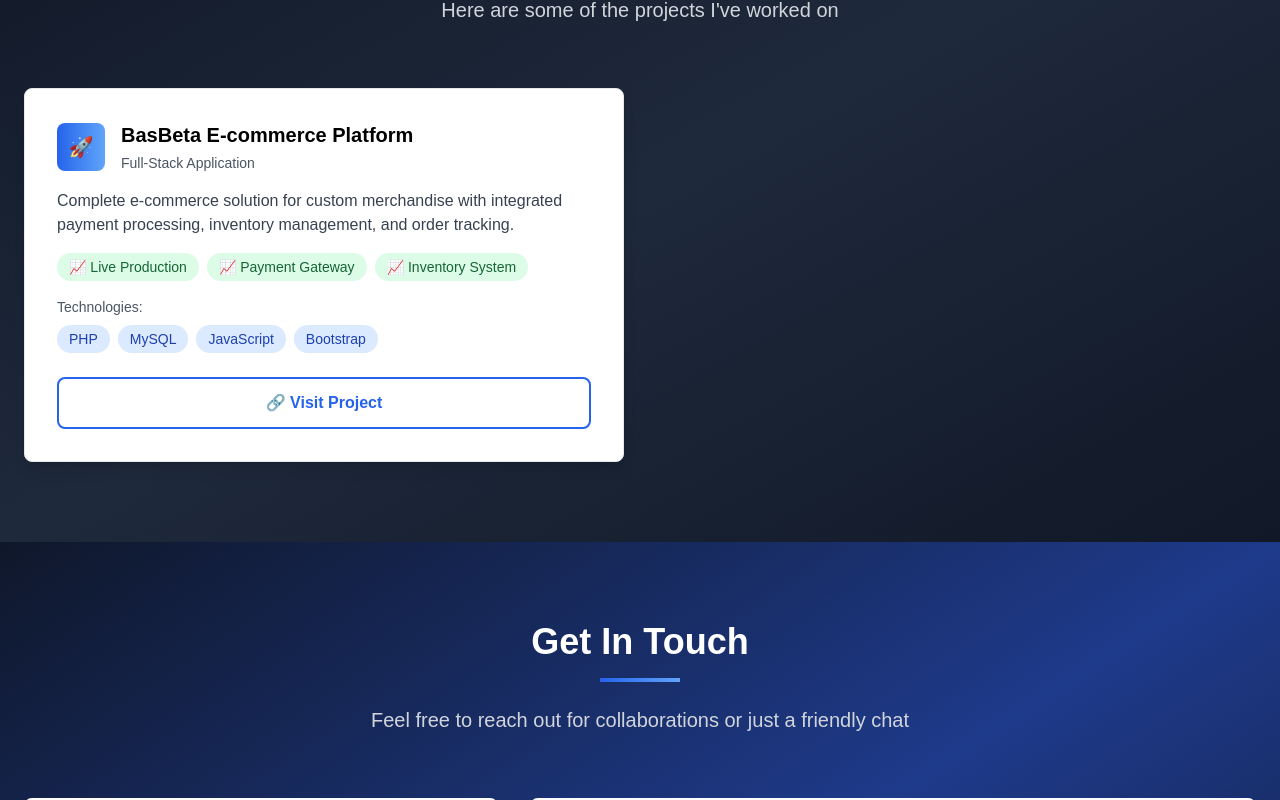
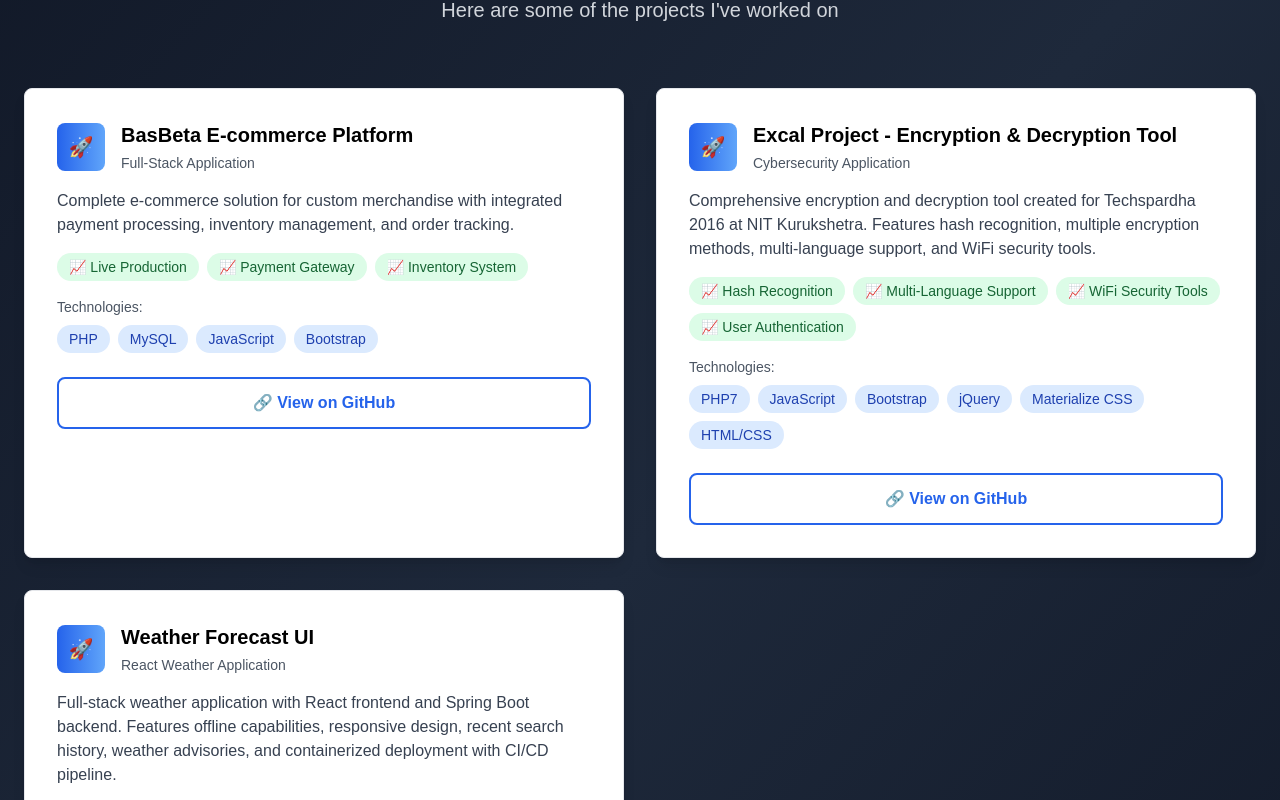
Before and after one commit to sudhir512kj/sudhir512kj.github.io, a React (Create React App) app: page / in a window 1280 px wide. Shown: the part 5040-5840 px from the top of the page. Built offline with nearby package versions, Linux system fonts and the light colour scheme.

Commit message:
add more projects

```diff
--- a/src/components/Projects.js
+++ b/src/components/Projects.js
@@ -8,8 +8,32 @@ const Projects = () => {
       description: 'Complete e-commerce solution for custom merchandise with integrated payment processing, inventory management, and order tracking.',
       technologies: ['PHP', 'MySQL', 'JavaScript', 'Bootstrap'],
       metrics: ['Live Production', 'Payment Gateway', 'Inventory System'],
-      link: 'https://github.com/sudhir512kj/BasBeta',
-      linkText: 'Visit Project',
+      links: [
+        { url: 'https://github.com/sudhir512kj/BasBeta', text: 'View on GitHub' }
+      ],
+      featured: false,
+    },
+    {
+      title: 'Excal Project - Encryption & Decryption Tool',
+      subtitle: 'Cybersecurity Application',
+      description: 'Comprehensive encryption and decryption tool created for Techspardha 2016 at NIT Kurukshetra. Features hash recognition, multiple encryption methods, multi-language support, and WiFi security tools.',
+      technologies: ['PHP7', 'JavaScript', 'Bootstrap', 'jQuery', 'Materialize CSS', 'HTML/CSS'],
+      metrics: ['Hash Recognition', 'Multi-Language Support', 'WiFi Security Tools', 'User Authentication'],
+      links: [
+        { url: 'https://github.com/sudhir512kj/excal_project', text: 'View on GitHub' }
+      ],
+      featured: false,
+    },
+    {
+      title: 'Weather Forecast UI',
+      subtitle: 'React Weather Application',
+      description: 'Full-stack weather application with React frontend and Spring Boot backend. Features offline capabilities, responsive design, recent search history, weather advisories, and containerized deployment with CI/CD pipeline.',
+      technologies: ['React', 'Material-UI', 'Spring Boot', 'Java 21', 'Docker', 'Jenkins', 'LocalForage', 'Node.js', 'Maven', 'OpenWeatherMap API', 'Caffeine Cache'],
+      metrics: ['Offline Mode', 'Responsive Design', 'CI/CD Pipeline', 'Docker Deployment'],
+      links: [
+        { url: 'https://github.com/sudhir512kj/predictWeatherFrontend', text: 'Frontend Repo' },
+        { url: 'https://github.com/sudhir512kj/predictWeather', text: 'Backend Repo' }
+      ],
       featured: false,
     },
   ];
@@ -72,8 +96,11 @@ const Projects = () => {
                 </div>
               </div>
 
+              <div className="space-y-2">
+                {project.links.map((link, linkIdx) => (
                   <a
-                href={project.link}
+                    key={linkIdx}
+                    href={link.url}
                     target="_blank"
                     rel="noopener noreferrer"
                     className={`block w-full text-center py-3 rounded-lg font-semibold transition-colors ${project.featured
@@ -81,8 +108,10 @@ const Projects = () => {
                       : 'border-2 border-blue-600 text-blue-600 hover:bg-blue-600 hover:text-white'
                       }`}
                   >
-                🔗 {project.linkText}
+                    🔗 {link.text}
                   </a>
+                ))}
+              </div>
             </div>
           ))}
         </div>
```
Lines whose indentation alone changed are shown as unchanged.
